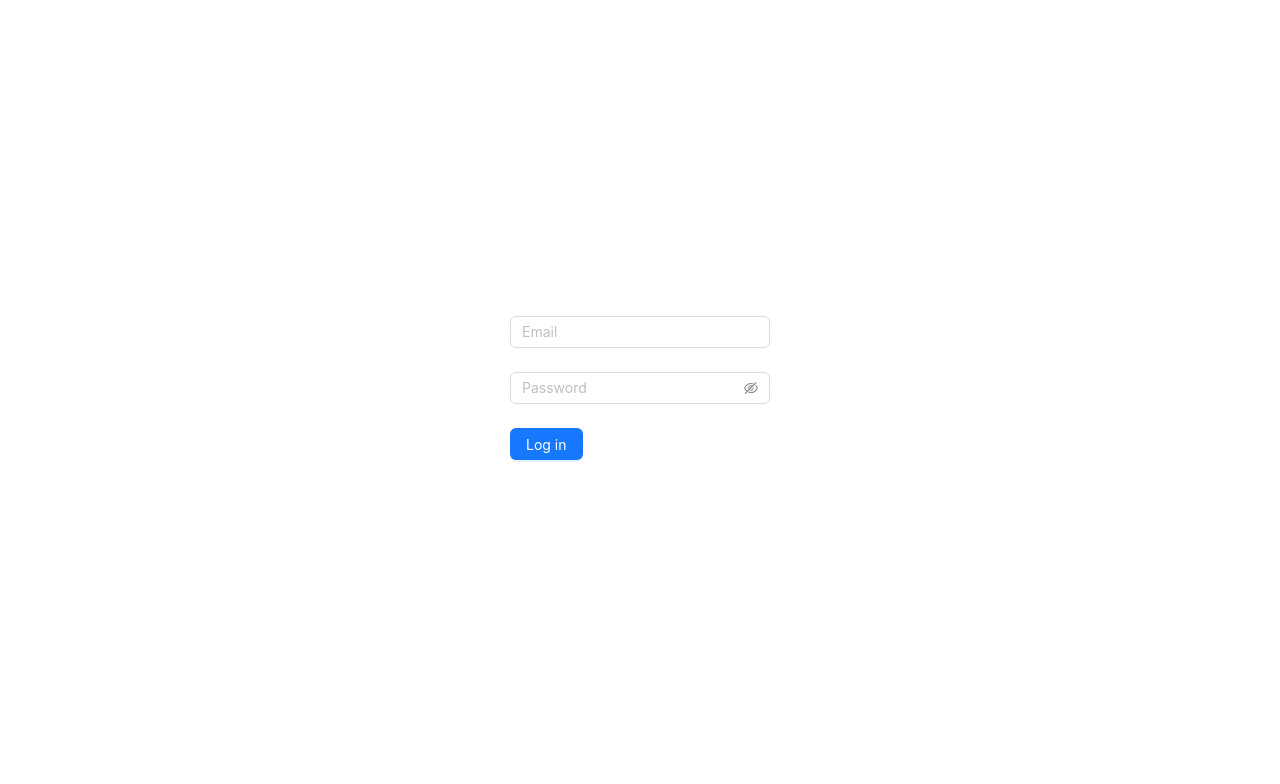
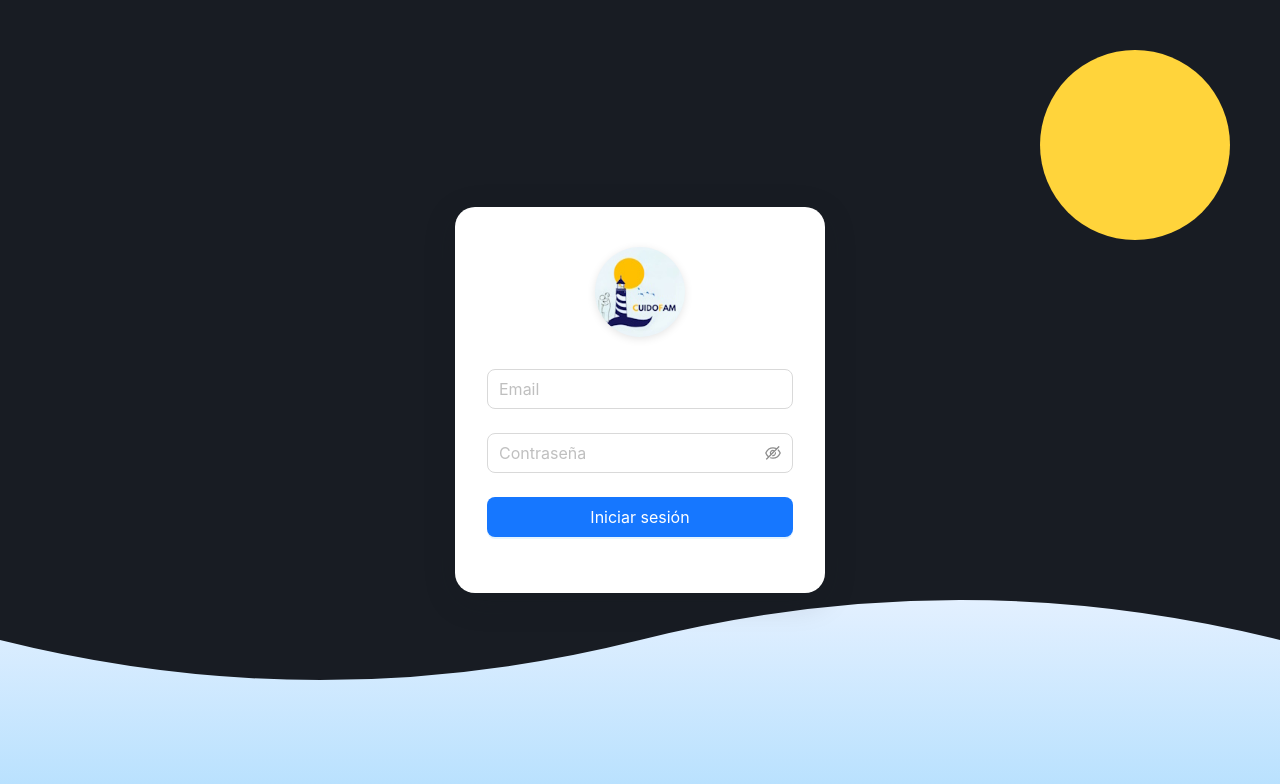
Before and after one commit to gescuidoplus-collab/Frontend-SMS, a Next.js app: page /login in a window 1280 px wide. Shown: the top 784 px of the page. Built offline with nearby package versions, Linux system fonts and the light colour scheme; no server answers.

Commit message:
feat: enhance login and dashboard pages with new layout and animations; add logout functionality

```diff
--- a/src/app/(auth)/login/page.tsx
+++ b/src/app/(auth)/login/page.tsx
@@ -26,31 +26,138 @@ const LoginPage = () => {
   return (
     <div
       style={{
+        minHeight: "100vh",
+        width: "100vw",
+        overflow: "hidden",
+        position: "relative",
+        background: "#181C23",
+      }}
+    >
+      {/* Sol SVG en la esquina superior derecha */}
+      <svg
+        width={190}
+        height={190}
+        viewBox="0 0 180 180"
+        style={{
+          position: "absolute",
+          top: 50,
+          right: 50,
+          zIndex: 2,
+        }}
+      >
+        <circle cx="90" cy="90" r="90" fill="#FFD43B" />
+      </svg>
+      {/* Fondo animado de ondas */}
+      <svg
+        style={{
+          position: "absolute",
+          bottom: 0,
+          left: 0,
+          width: "100vw",
+          height: "40vh",
+          zIndex: 0,
+        }}
+        viewBox="0 0 1440 320"
+        preserveAspectRatio="none"
+      >
+        <defs>
+          <linearGradient id="waveGradient" x1="0" y1="0" x2="0" y2="1">
+            <stop offset="0%" stopColor="#e3f0ff" />
+            <stop offset="100%" stopColor="#b6e0fe" />
+          </linearGradient>
+        </defs>
+        <path
+          d="M0,160 Q360,240 720,160 T1440,160 V320 H0 Z"
+          fill="url(#waveGradient)"
+        >
+          <animate
+            attributeName="d"
+            dur="6s"
+            repeatCount="indefinite"
+            values="
+              M0,160 Q360,240 720,160 T1440,160 V320 H0 Z;
+              M0,180 Q360,120 720,200 T1440,180 V320 H0 Z;
+              M0,160 Q360,240 720,160 T1440,160 V320 H0 Z
+            "
+          />
+        </path>
+      </svg>
+
+      {/* Contenido centrado */}
+      <div
+        style={{
+          position: "relative",
+          zIndex: 1,
           display: "flex",
           justifyContent: "center",
           alignItems: "center",
           height: "100vh",
         }}
       >
-      <Form onFinish={onFinish}>
+        <div
+          style={{
+            width: 370,
+            background: "#fff",
+            borderRadius: 20,
+            boxShadow: "0 8px 32px rgba(24,28,35,0.18)",
+            padding: "40px 32px 32px 32px",
+            display: "flex",
+            flexDirection: "column",
+            alignItems: "center",
+          }}
+        >
+          <div
+            style={{
+              display: "flex",
+              justifyContent: "center",
+              marginBottom: 32,
+            }}
+          >
+            <img
+              src="/LogCuidoFam.jpg"
+              alt="Logo"
+              style={{
+                width: 90,
+                height: 90,
+                borderRadius: "50%",
+                objectFit: "cover",
+                boxShadow: "0 2px 8px rgba(0,0,0,0.10)",
+                background: "#f0f4fa",
+              }}
+            />
+          </div>
+          <Form onFinish={onFinish} style={{ width: "100%" }}>
             <Form.Item
               name="email"
-          rules={[{ required: true, message: "Please input your email!" }]}
+              rules={[
+                { required: true, message: "Por favor ingresa tu email!" },
+              ]}
             >
-          <Input placeholder="Email" />
+              <Input placeholder="Email" size="large" />
             </Form.Item>
             <Form.Item
               name="password"
-          rules={[{ required: true, message: "Please input your password!" }]}
+              rules={[
+                { required: true, message: "Por favor ingresa tu contraseña!" },
+              ]}
             >
-          <Input.Password placeholder="Password" />
+              <Input.Password placeholder="Contraseña" size="large" />
             </Form.Item>
             <Form.Item>
-          <Button type="primary" htmlType="submit" loading={loading}>
-            Log in
+              <Button
+                type="primary"
+                htmlType="submit"
+                loading={loading}
+                block
+                size="large"
+                style={{ borderRadius: 8 }}
+              >
+                Iniciar sesión
               </Button>
             </Form.Item>
           </Form>
+        </div>
+      </div>
     </div>
   );
 };
```
Also changed, not shown: src/app/(private)/dashboard/page.tsx (+9 -47 lines), src/app/(private)/layout.tsx (added, +86 -0 lines), src/components/LogoutButtom/Index.tsx (added, +27 -0 lines), src/components/PageHeader/index.tsx (added, +20 -0 lines), public/LogCuidoFam.jpg (added), src/components/LogoutButtom/action.tsx (renamed from src/app/(private)/dashboard/actions.ts). Lines whose indentation alone changed are shown as unchanged.
